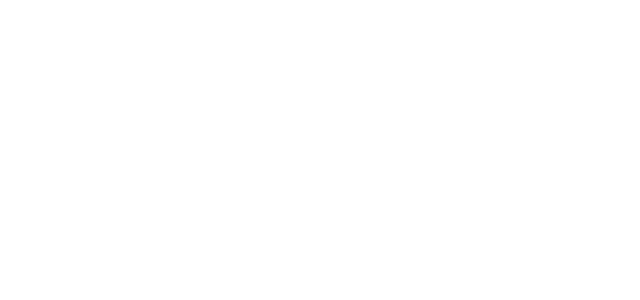
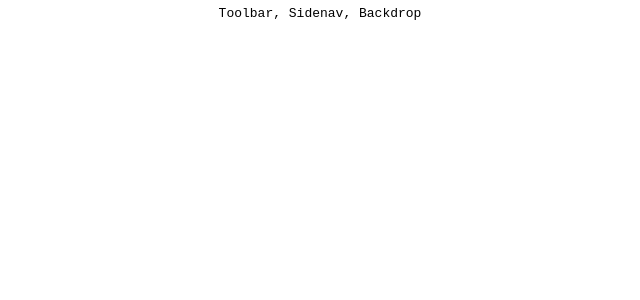
Before and after one commit to Girish21/react-complete-guide, a React (Create React App) app: page / in a window 1280 px wide. Shown: the top 300 px of the page, without its empty margins (320-960 px from the left). Built offline with nearby package versions, Linux system fonts and the light colour scheme.

Commit message:
init project structure

```diff
--- a/public/index.html
+++ b/public/index.html
@@ -1,15 +1,22 @@
 <!DOCTYPE html>
 <html lang="en">
   <head>
-    <meta charset="utf-8">
-    <meta name="viewport" content="width=device-width, initial-scale=1, shrink-to-fit=no">
-    <meta name="theme-color" content="#000000">
+    <meta charset="utf-8" />
+    <meta
+      name="viewport"
+      content="width=device-width, initial-scale=1, shrink-to-fit=no"
+    />
+    <meta name="theme-color" content="#000000" />
     <!--
       manifest.json provides metadata used when your web app is added to the
       homescreen on Android. See https://developers.google.com/web/fundamentals/engage-and-retain/web-app-manifest/
     -->
-    <link rel="manifest" href="%PUBLIC_URL%/manifest.json">
-    <link rel="shortcut icon" href="%PUBLIC_URL%/favicon.ico">
+    <link rel="manifest" href="%PUBLIC_URL%/manifest.json" />
+    <link rel="shortcut icon" href="%PUBLIC_URL%/favicon.ico" />
+    <link
+      href="https://fonts.googleapis.com/css?family=Open+Sans:400,700&display=swap"
+      rel="stylesheet"
+    />
     <!--
       Notice the use of %PUBLIC_URL% in the tags above.
       It will be replaced with the URL of the `public` folder during the build.
@@ -19,7 +26,7 @@
       work correctly both with client-side routing and a non-root public URL.
       Learn how to configure a non-root public URL by running `npm run build`.
     -->
-    <title>React App</title>
+    <title>Burger Builder</title>
   </head>
   <body>
     <noscript>
--- a/src/App.js
+++ b/src/App.js
@@ -1,9 +1,14 @@
 import React, { Component } from "react";
 import classes from "./App.module.css";
+import Layout from "./container/Layout/Layout";
 
 class App extends Component {
   render() {
-    return <div className={classes.App} />;
+    return (
+      <div className={classes.App}>
+        <Layout />
+      </div>
+    );
   }
 }
 
--- /dev/null
+++ b/src/container/Layout/Layout.js
@@ -0,0 +1,15 @@
+import React from "react";
+import Aux from "../../AuxHOC";
+
+const layout = props => {
+  return (
+    <Aux>
+      <div>
+        <code>Toolbar, Sidenav, Backdrop</code>
+      </div>
+      <main>{props.children}</main>
+    </Aux>
+  );
+};
+
+export default layout;
--- a/src/index.css
+++ b/src/index.css
@@ -1,5 +1,5 @@
 body {
   margin: 0;
   padding: 0;
-  font-family: sans-serif;
+  font-family: "Open Sans", sans-serif;
 }
```
